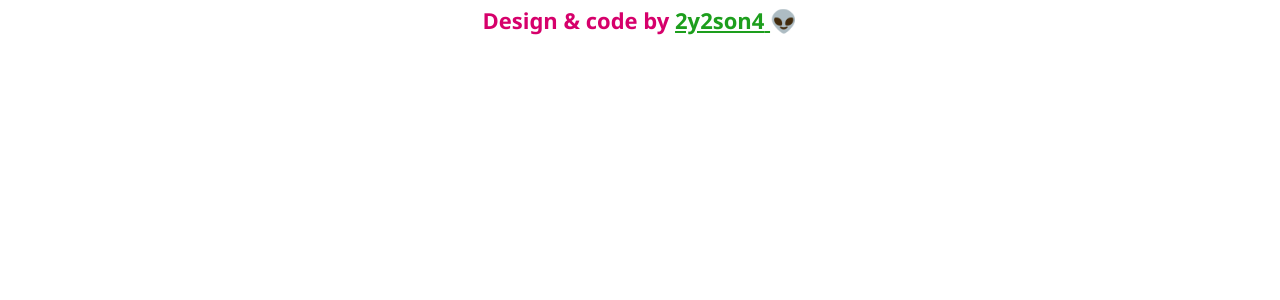
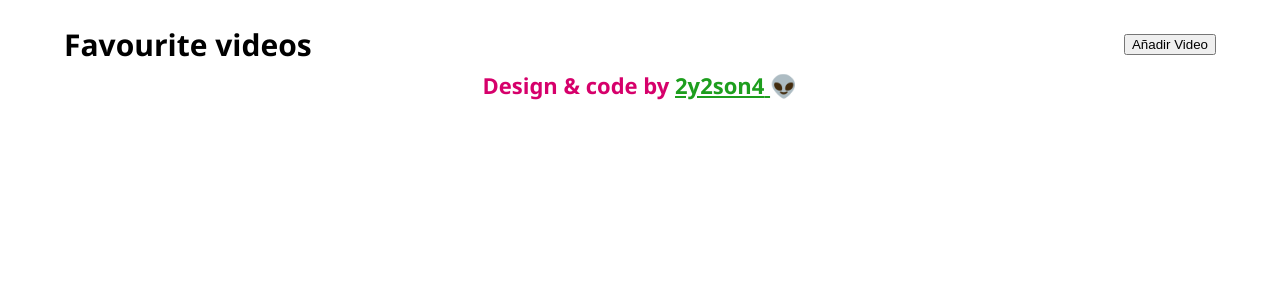
Before and after one commit to 2y2son4/favourite-videos-react, a React (Create React App) app: page / in a window 1280 px wide. Shown: the top 300 px of the page. Built offline with nearby package versions, Linux system fonts and the light colour scheme.

Commit message:
:sparkles: Add header component

```diff
--- a/src/components/App.js
+++ b/src/components/App.js
@@ -1,6 +1,7 @@
 import React from 'react';
 
 // components
+import Header from './Header';
 import Footer from './Footer';
 
 // styles
@@ -9,6 +10,7 @@ import '../styles/App.scss';
 function App() {
   return (
     <React.Fragment>
+      <Header />
       <Footer />
     </React.Fragment>
   );
--- /dev/null
+++ b/src/components/Header.js
@@ -0,0 +1,14 @@
+import React from 'react';
+// import PropTypes from 'prop-types';
+
+// styles
+import '../styles/header.scss';
+
+const Header = () => (
+  <div className='header-content'>
+    <div className='header-title-text'>Favourite videos</div>
+    <input type='button' value='Añadir Video' className='header-button-add' />
+  </div>
+);
+
+export default Header;
--- /dev/null
+++ b/src/styles/header.scss
@@ -0,0 +1,21 @@
+.header {
+  &-content {
+    width: 100%;
+    display: flex;
+    justify-content: space-between;
+    align-items: center;
+    max-width: 1200px;
+    margin: 24px auto 0;
+  }
+
+  &-title-text {
+    display: inline-block;
+    margin-left: 24px;
+    font-size: 30px;
+    font-weight: bold;
+  }
+
+  &-button-add {
+    margin-right: 24px;
+  }
+}
```
